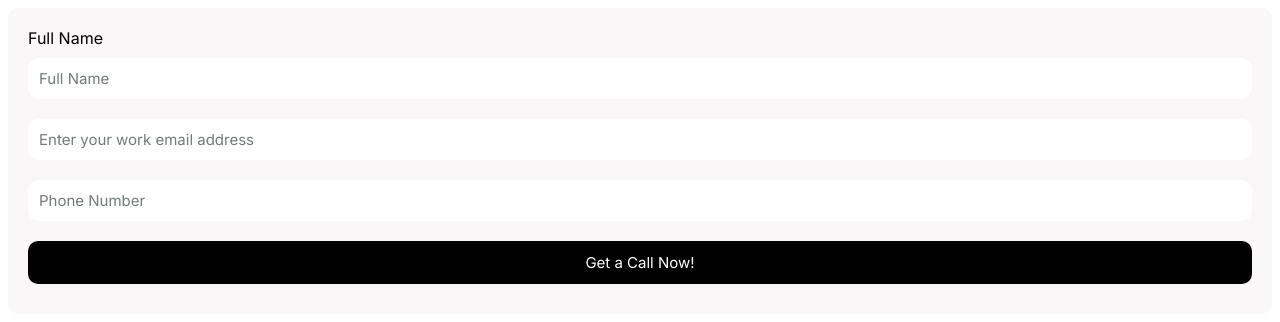
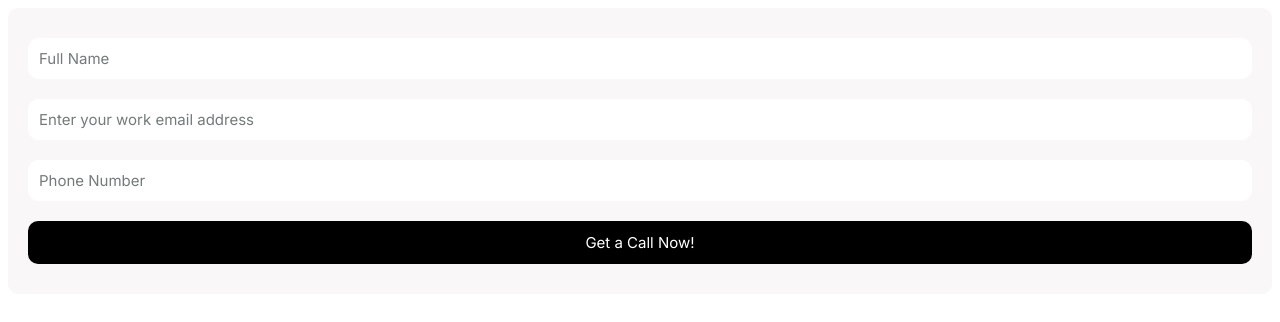
Before and after one commit to AgostinoMastro/ai-forms, a plain HTML site: page index.html in a window 1280 px wide. Drawn offline with Linux system fonts and the light colour scheme.

Commit message:
Update index.html

```diff
--- a/index.html
+++ b/index.html
@@ -73,7 +73,7 @@
 </head>
 <body>
     <form id="customForm">
-        <label for="">Full Name</label>
+        <label for=""></label>
         <input type="text" id="fullName" name="fullName" required placeholder="Full Name">
 
         <label for="email"></label>
```
